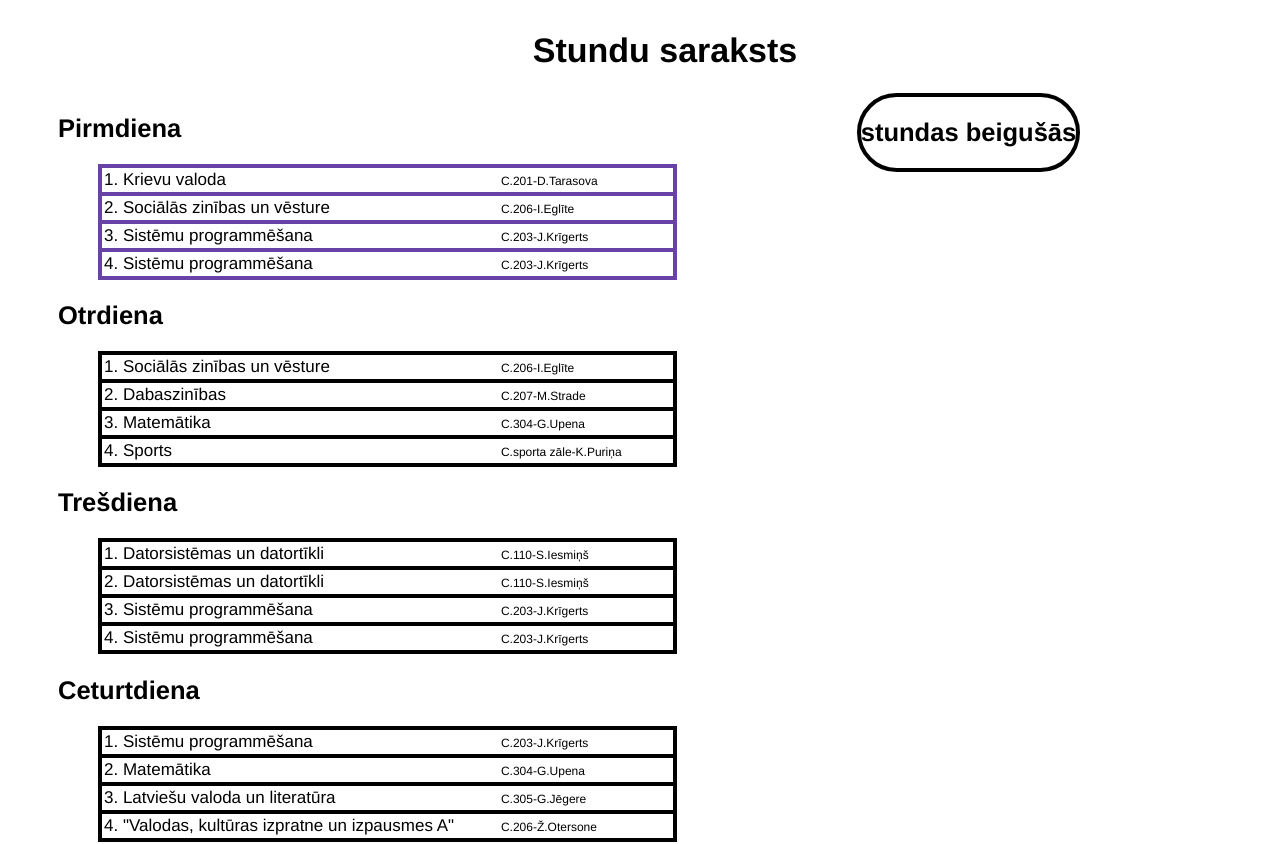
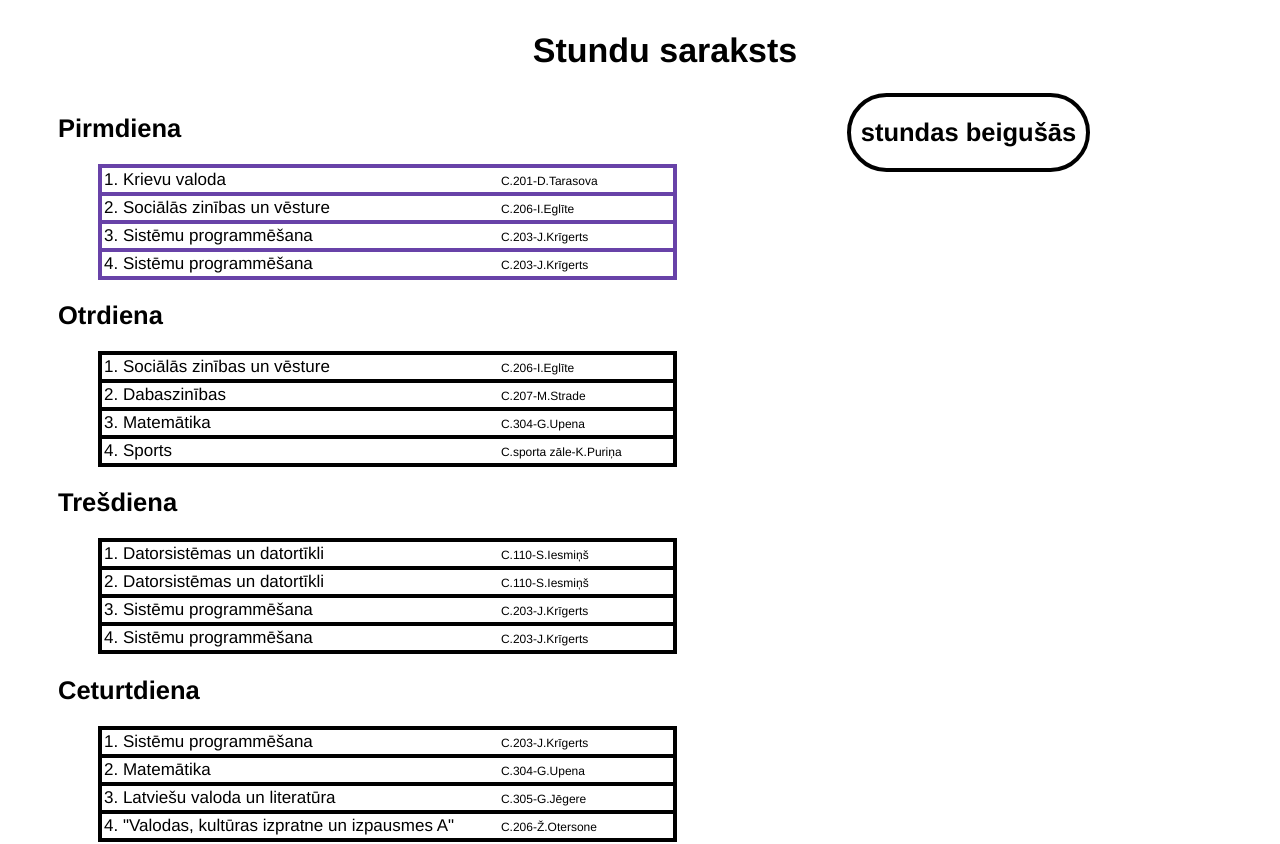
Before and after one commit to Chee3se/stundu-saraksts-IPa22, a React (Create React App) app: page / in a window 1280 px wide. Shown: the top 844 px of the page. Built offline with nearby package versions, Linux system fonts and the light colour scheme.

Commit message:
last today lol

```diff
--- a/src/App.css
+++ b/src/App.css
@@ -56,8 +56,9 @@ li:last-child {
   border-radius: 50px;
   border: 4px solid black;
 }
-h2.Stunda {
-  border: 4px solid black;
+.Stunda>h2 {
+  padding-left: 10px;
+  padding-right: 10px;
 }
 @media only screen and (max-width: 600px) {
   .App {
@@ -101,7 +102,7 @@ h2.Stunda {
   h2 {
     justify-self: center;
     scroll-snap-align: start;
-    scroll-snap-stop: always;
+    scroll-snap-stop: normal;
     margin: 0px;
     padding-top: 20px;
     padding-bottom: 20px;
```
